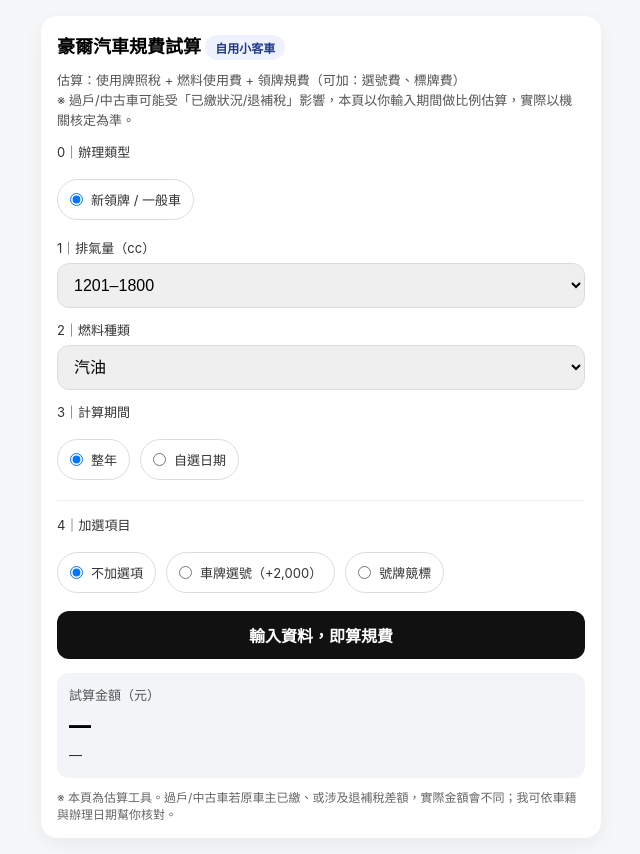
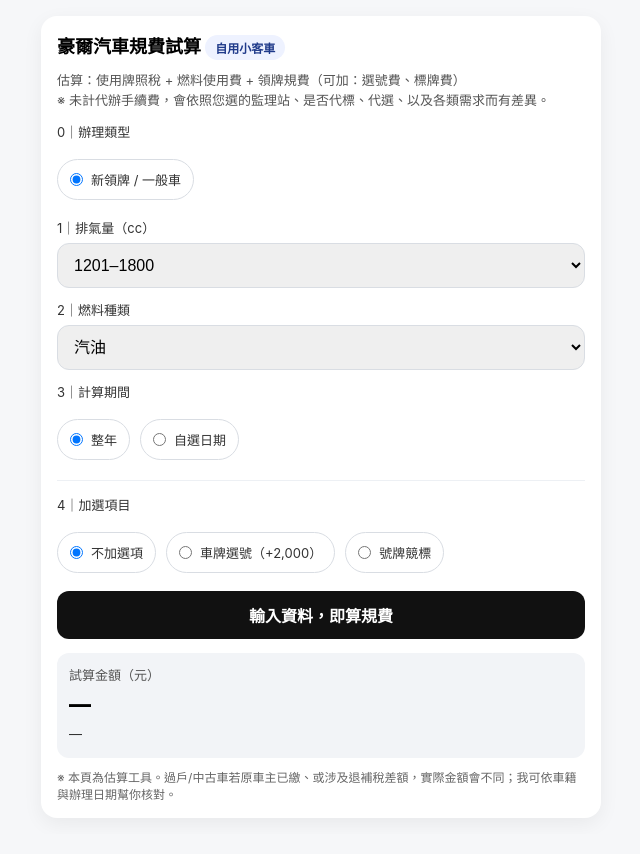
Before and after one commit to Hauer0708/car-fee-calculator, a plain HTML site: page index.html in a window 1280 px wide. Shown: the whole page, without its empty margins (319-959 px from the left). Drawn offline with Linux system fonts and the light colour scheme.

Commit message:
Update index.html

```diff
--- a/index.html
+++ b/index.html
@@ -35,7 +35,7 @@
       <h1>豪爾汽車規費試算 <span class="pill">自用小客車</span></h1>
       <div class="muted">
         估算：使用牌照稅 + 燃料使用費 + 領牌規費（可加：選號費、標牌費）<br>
-        ※ 過戶/中古車可能受「已繳狀況/退補稅」影響，本頁以你輸入期間做比例估算，實際以機關核定為準。
+        ※ 未計代辦手續費，會依照您選的監理站、是否代標、代選、以及各類需求而有差異。
       </div>
 
       <label>0｜辦理類型</label>
```
